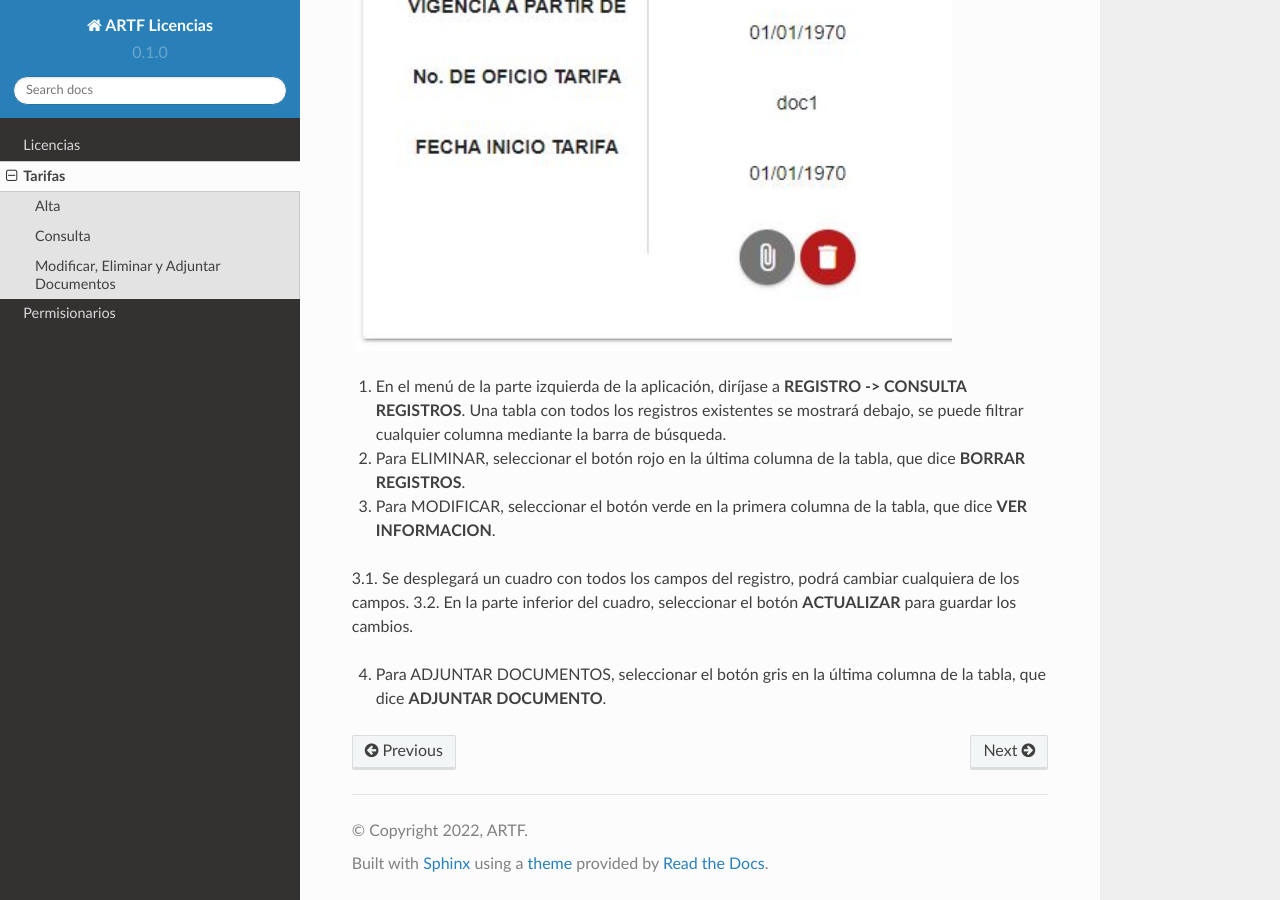
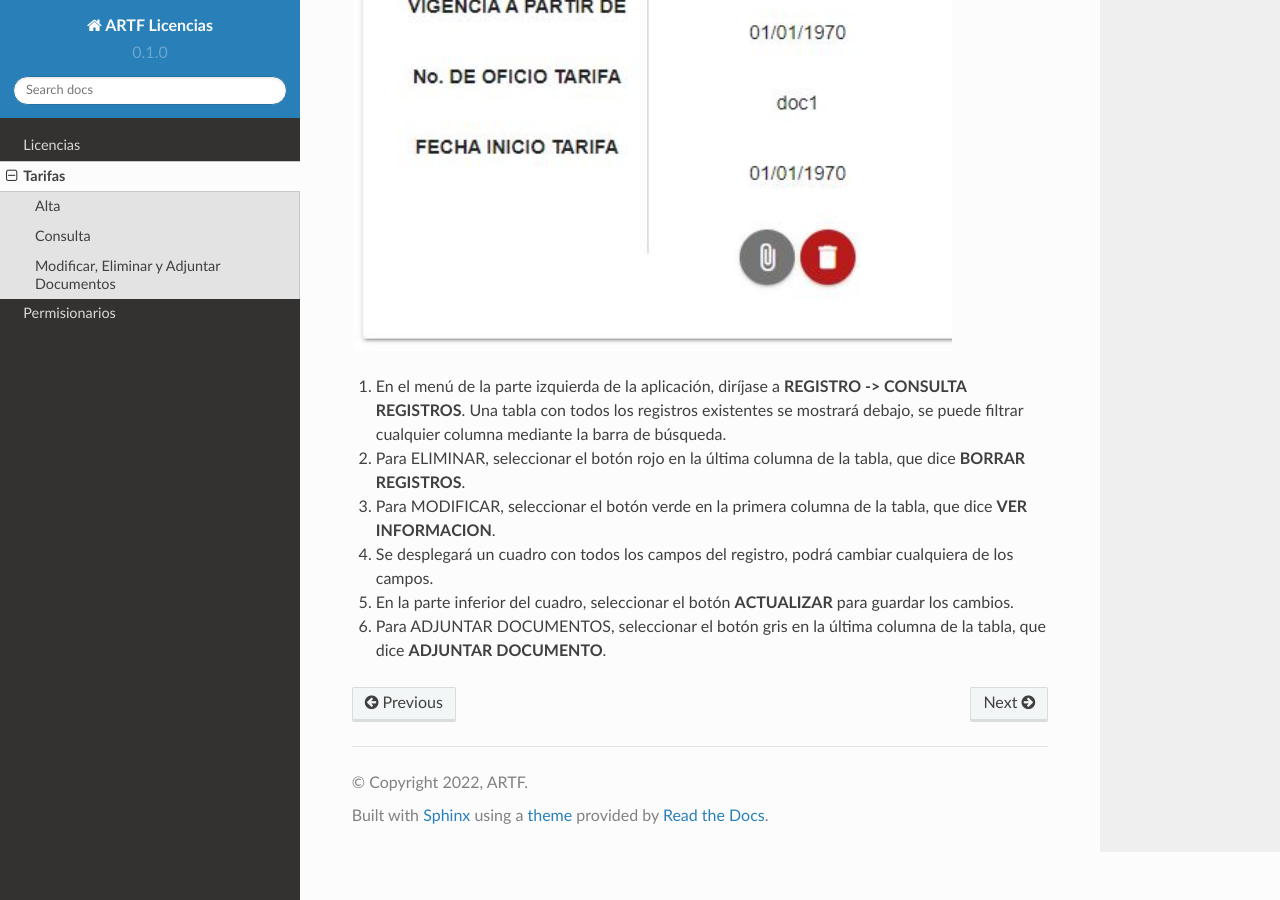
Before and after one commit to kiwi2299/artf_docs, a Sphinx documentation site: the page built from docs/source/tarifas.rst, in a window 1280 px wide and 900 px high, scrolled down 1935 px. Built offline with Sphinx 7.4.7 and the Read the Docs theme 2.0.0, drawn with Linux system fonts in a browser that asks for light colours.

Commit message:
Update tarifas.rst

```diff
--- a/docs/source/tarifas.rst
+++ b/docs/source/tarifas.rst
@@ -32,8 +32,6 @@ Modificar, Eliminar y Adjuntar Documentos
 1. En el menú de la parte izquierda de la aplicación, diríjase a **REGISTRO -> CONSULTA REGISTROS**. Una tabla con todos los registros existentes se mostrará debajo, se puede filtrar cualquier columna mediante la barra de búsqueda.
 2. Para ELIMINAR, seleccionar el botón rojo en la última columna de la tabla, que dice **BORRAR REGISTROS**.
 3. Para MODIFICAR, seleccionar el botón verde en la primera columna de la tabla, que dice **VER INFORMACION**.
-
-3.1. Se desplegará un cuadro con todos los campos del registro, podrá cambiar cualquiera de los campos.
-3.2. En la parte inferior del cuadro, seleccionar el botón **ACTUALIZAR** para guardar los cambios.
-
-4. Para ADJUNTAR DOCUMENTOS, seleccionar el botón gris en la última columna de la tabla, que dice **ADJUNTAR DOCUMENTO**.
+4. Se desplegará un cuadro con todos los campos del registro, podrá cambiar cualquiera de los campos.
+5. En la parte inferior del cuadro, seleccionar el botón **ACTUALIZAR** para guardar los cambios.
+6. Para ADJUNTAR DOCUMENTOS, seleccionar el botón gris en la última columna de la tabla, que dice **ADJUNTAR DOCUMENTO**.
```
